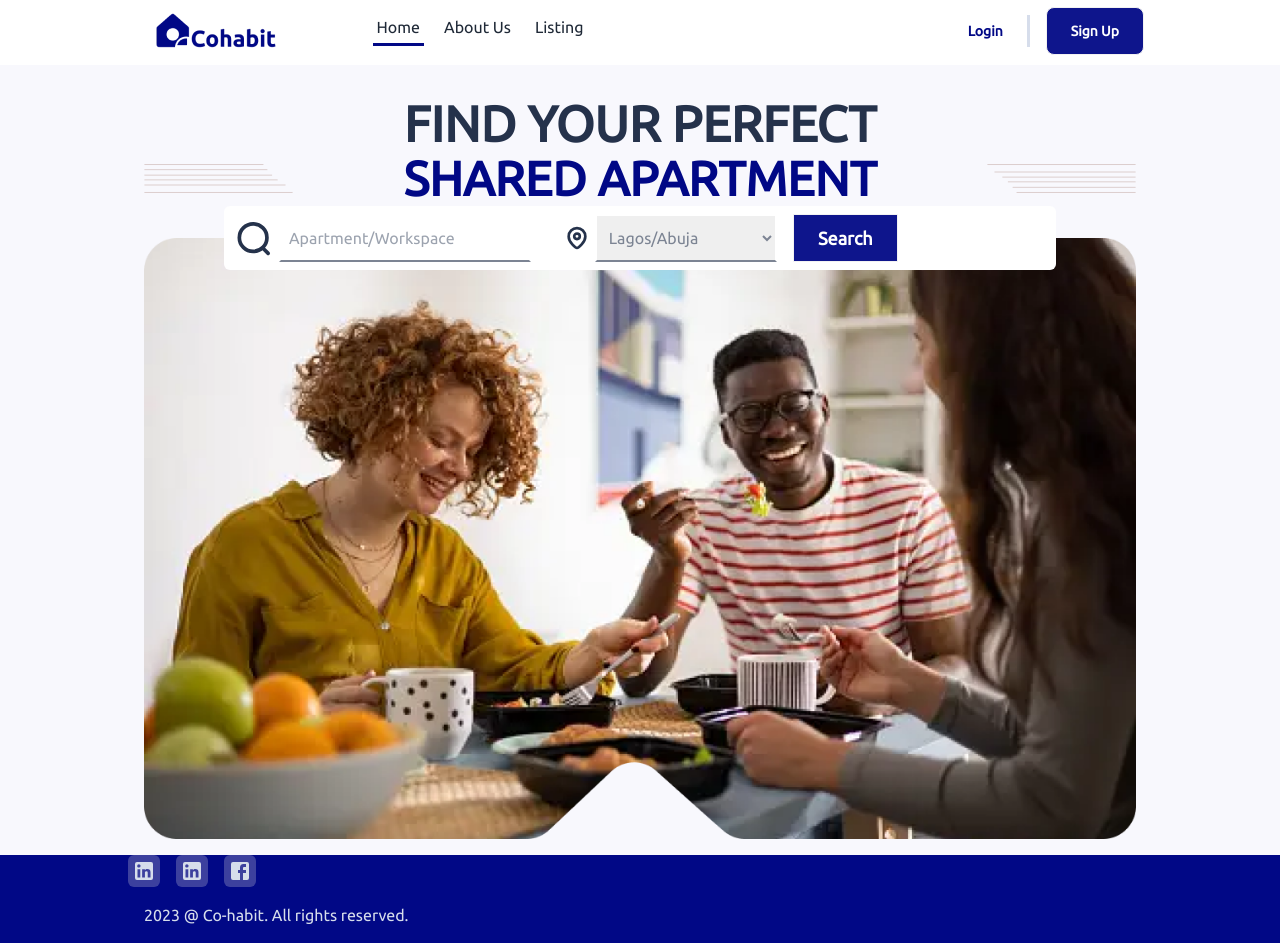
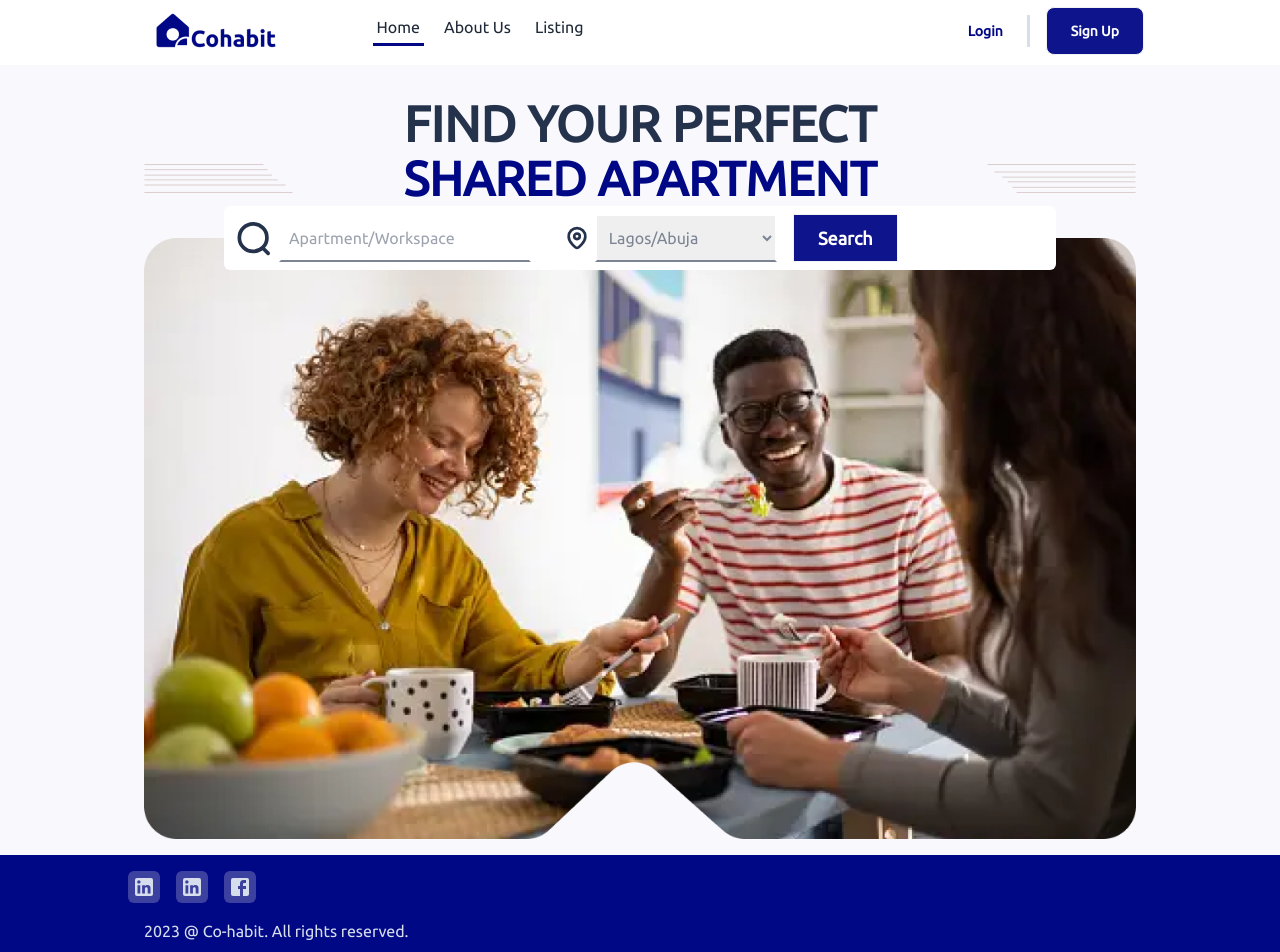
Before and after one commit to lazynerd-studios/Co-Habit-Landing, a React (Vite) app: page / in a window 1280 px wide. Shown: the top 952 px of the page. Built offline with nearby package versions, Linux system fonts and the light colour scheme.

Commit message:
Update Footer.jsx

```diff
--- a/src/Components/Footer/Footer.jsx
+++ b/src/Components/Footer/Footer.jsx
@@ -11,7 +11,9 @@ const Footer = () => {
   return (
     <div className="bg-[#010886]">
 
-      <div className=" text-[#D6DDEB] laptop:mx-[8rem]">
+      <div className=" text-[#D6DDEB] laptop:mx-[8rem] mx-6">
+
+        <div className="pt-4">
           <a href="#" className="mr-4">
             <LinkedInIcon sx={{ fontSize: "2rem" }} className="social-icon border-none rounded-md p-1 bg-[#eae7e741]" />
           </a>
@@ -21,6 +23,7 @@ const Footer = () => {
           <a href="#">
             <FacebookIcon sx={{ fontSize: "2rem" }} className="social-icon border-none rounded-md p-1 bg-[#eae7e741]" />
           </a>
+        </div>
 
         {/* copyright */}
         <p className="p-4 copyright">
```
Lines whose indentation alone changed are shown as unchanged.
